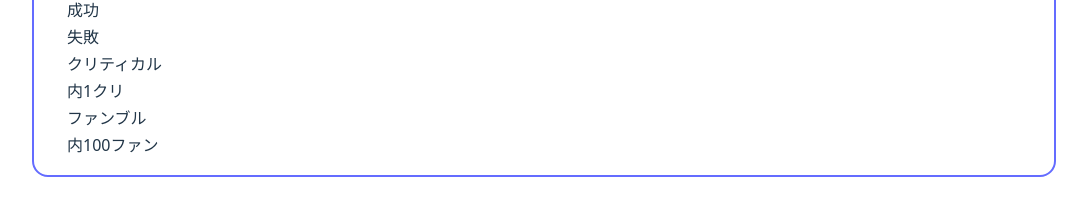
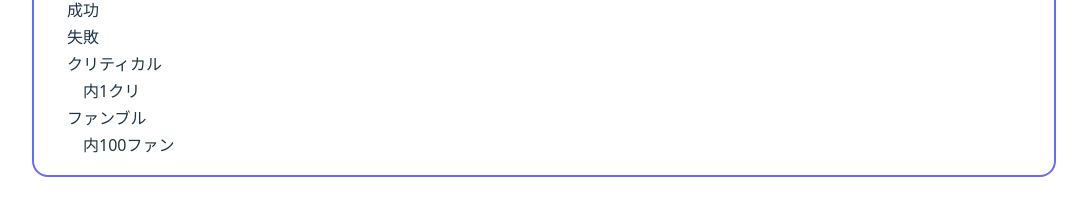
Before and after one commit to tukasa0001/DiceStats, a React (Vite) app: page / in a window 1280 px wide. Shown: the part 570-778 px from the top of the page, without its empty margins (96-1183 px from the left). Built offline with nearby package versions, Linux system fonts and the light colour scheme.

Commit message:
インデントを追加

```diff
--- a/src/Stats.css
+++ b/src/Stats.css
@@ -21,6 +21,10 @@ table {
         border-top: 2px solid white;
     }
 
+    tr.indent1 td:first-child {
+        padding-left: 2em;
+    }
+
     tr:hover {
         background-color: #ca059263;
     }
--- a/src/Stats.tsx
+++ b/src/Stats.tsx
@@ -107,7 +107,7 @@ const Stats: FC = () => {
                         <td>クリティカル</td>
                         {list.map(tp => createElement("td", { key: `stats-crit-${tp[0]}` }, tp[1].criticalNum))}
                     </tr>
-                    <tr>
+                    <tr className='indent1'>
                         <td>内1クリ</td>
                         {list.map(tp => createElement("td", { key: `stats-spcrit-${tp[0]}` }, tp[1].spCriticalNum))}
                     </tr>
@@ -115,7 +115,7 @@ const Stats: FC = () => {
                         <td>ファンブル</td>
                         {list.map(tp => createElement("td", { key: `stats-fum-${tp[0]}` }, tp[1].fumbleNum))}
                     </tr>
-                    <tr>
+                    <tr className='indent1'>
                         <td>内100ファン</td>
                         {list.map(tp => createElement("td", { key: `stats-spfum-${tp[0]}` }, tp[1].spFumbleNum))}
                     </tr>
```
